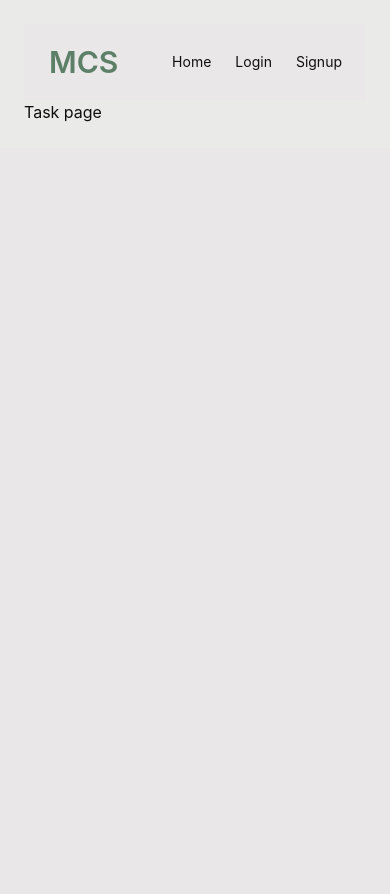
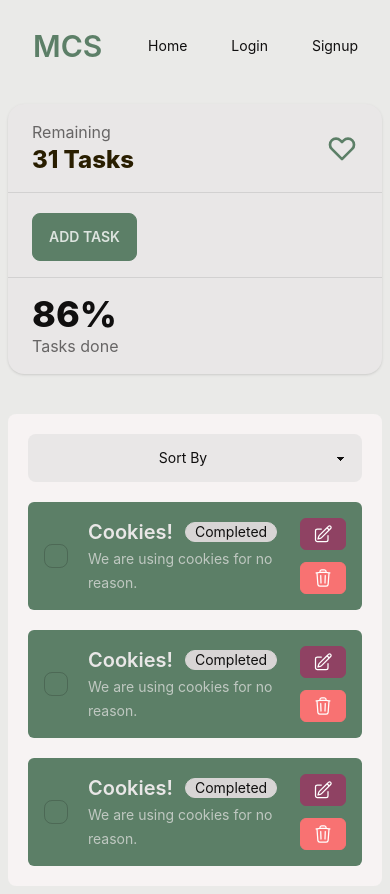
Before and after one commit to FarhanZizz/mcs-task-manager-client, a React (Create React App) app: page /tasks in a window 390 px wide. Before the commit the page ends 844 px from the top, so only its background shows below. Built offline with nearby package versions, Linux system fonts and the light colour scheme; no server answers.

Commit message:
Task Page done

```diff
--- a/package.json
+++ b/package.json
@@ -3,6 +3,7 @@
   "version": "0.1.0",
   "private": true,
   "dependencies": {
+    "@heroicons/react": "^2.0.18",
     "@testing-library/jest-dom": "^5.16.5",
     "@testing-library/react": "^13.4.0",
     "@testing-library/user-event": "^13.5.0",
--- a/src/App.js
+++ b/src/App.js
@@ -32,7 +32,7 @@ function App() {
     },
   ])
   return (
-    <div className="p-6">
+    <div className="p-2 md:p-6">
       <RouterProvider router={router}></RouterProvider>
     </div>
   )
--- a/src/Components/Navbar.js
+++ b/src/Components/Navbar.js
@@ -7,14 +7,14 @@ const Navbar = () => {
 
   const navigate = useNavigate()
   return (
-    <div className="navbar bg-base-100">
+    <div className="navbar ">
       <div className="flex-1">
         <Link to="/" className="btn btn-ghost text-accent normal-case text-3xl">
           MCS
         </Link>
       </div>
       <div className="flex-none">
-        <ul className="menu menu-horizontal md:gap-20 px-1">
+        <ul className="menu menu-horizontal gap-5 md:gap-20 px-1">
           <NavLink
             className={({ isActive }) =>
               isActive
--- /dev/null
+++ b/src/Components/Task.js
@@ -0,0 +1,33 @@
+import React from "react"
+import { PencilSquareIcon, TrashIcon } from "@heroicons/react/24/outline"
+
+const Task = () => {
+  return (
+    <div className="card bg-accent rounded-md text-neutral-content">
+      <div className="card-body flex-row justify-between items-center gap-5 p-4">
+        <div className="flex gap-5 items-center">
+          <input type="checkbox" className="checkbox" />
+          <div>
+            <div className="flex items-center gap-3">
+              <h2 className="card-title">Cookies!</h2>
+              <div className="badge badge-ghost">Completed</div>
+            </div>
+            <span className="text-sm opacity-70">
+              We are using cookies for no reason.
+            </span>
+          </div>
+        </div>
+        <div className="flex flex-col md:flex-row gap-3">
+          <label className="btn btn-secondary btn-sm rounded-md text-white">
+            <PencilSquareIcon className="h-5 w-5 " />
+          </label>
+          <button className="btn btn-error btn-sm rounded-md text-white">
+            <TrashIcon className="h-5 w-5 " />
+          </button>
+        </div>
+      </div>
+    </div>
+  )
+}
+
+export default Task
--- /dev/null
+++ b/src/Components/TaskStat.js
@@ -0,0 +1,135 @@
+import React from "react"
+import { useFormik } from "formik"
+import * as Yup from "yup"
+
+const TaskStat = ({ user }) => {
+  const validationSchema = Yup.object().shape({
+    title: Yup.string().required("Title is required"),
+    message: Yup.string().required("Description is required"),
+  })
+
+  const taskAddHandler = (values) => {
+    console.log("Clicked", values)
+    closeModal()
+  }
+
+  const formik = useFormik({
+    initialValues: {
+      title: "",
+      message: "",
+    },
+    validationSchema: validationSchema,
+    onSubmit: taskAddHandler,
+  })
+
+  function closeModal() {
+    const modal = document.getElementById("add_task")
+    modal.close()
+  }
+
+  return (
+    <div className="stats stats-vertical lg:stats-horizontal shadow">
+      <div className="stat">
+        <div className="stat-figure text-accent">
+          <svg
+            xmlns="http://www.w3.org/2000/svg"
+            fill="none"
+            viewBox="0 0 24 24"
+            className="inline-block w-8 h-8 stroke-current"
+          >
+            <path
+              strokeLinecap="round"
+              strokeLinejoin="round"
+              strokeWidth="2"
+              d="M4.318 6.318a4.5 4.5 0 000 6.364L12 20.364l7.682-7.682a4.5 4.5 0 00-6.364-6.364L12 7.636l-1.318-1.318a4.5 4.5 0 00-6.364 0z"
+            ></path>
+          </svg>
+        </div>
+        <div className="stat-title">Remaining</div>
+        <div className="stat-value text-2xl text-neutral">31 Tasks</div>
+      </div>
+
+      <div className="stat">
+        <div className="stat-title"></div>
+        <div className="stat-value text-secondary">
+          <label htmlFor="add_task" className="btn btn-accent">
+            Add Task
+          </label>
+        </div>
+      </div>
+
+      <div className="stat">
+        {user?.photoURL && (
+          <div className="stat-figure text-accent">
+            <div className="avatar online">
+              <div className="w-16 rounded-full">
+                <img
+                  referrerPolicy="no-referrer"
+                  src={user.photoURL}
+                  alt="user"
+                />
+              </div>
+            </div>
+          </div>
+        )}
+        <div className="stat-value">86%</div>
+        <div className="stat-title">Tasks done</div>
+      </div>
+
+      <input type="checkbox" id="add_task" className="modal-toggle" />
+      <div className="modal">
+        <div className="modal-box">
+          <h3 className="font-bold text-lg">Add New Task</h3>
+          <form onSubmit={formik.handleSubmit}>
+            <div className="form-control my-5 mb-8">
+              <input
+                type="text"
+                required
+                placeholder="TITLE"
+                name="title"
+                className={`input input-bordered rounded-none border-0 border-b-2 input-accent w-full focus:outline-none ${
+                  formik.errors.title && formik.touched.title && "input-error"
+                }`}
+                value={formik.values.title}
+                onChange={formik.handleChange}
+                onBlur={formik.handleBlur}
+              />
+              {formik.errors.title && formik.touched.title && (
+                <div className="input-feedback">{formik.errors.title}</div>
+              )}
+            </div>
+            <div className="form-control my-5">
+              <textarea
+                required
+                placeholder="DESCRIPTION"
+                name="message"
+                className={`input input-bordered rounded-none border-0 border-b-2 input-accent w-full h-20 focus:outline-none ${
+                  formik.errors.message &&
+                  formik.touched.message &&
+                  "input-error"
+                }`}
+                value={formik.values.message}
+                onChange={formik.handleChange}
+                onBlur={formik.handleBlur}
+              ></textarea>
+              {formik.errors.message && formik.touched.message && (
+                <div className="input-feedback">{formik.errors.message}</div>
+              )}
+            </div>
+
+            <div className="modal-action mt-10">
+              <label htmlFor="add_task" className="btn btn-error text-white">
+                Cancel
+              </label>
+              <button type="submit" className="btn btn-accent text-white">
+                Add Data
+              </button>
+            </div>
+          </form>
+        </div>
+      </div>
+    </div>
+  )
+}
+
+export default TaskStat
--- a/src/Pages/Tasks.js
+++ b/src/Pages/Tasks.js
@@ -1,7 +1,31 @@
-import React from "react"
+import React, { useContext } from "react"
+import { AuthContext } from "../AuthProvider/AuthProvider"
+import TaskStat from "../Components/TaskStat"
+import Task from "../Components/Task"
 
 const Tasks = () => {
-  return <div>Task page</div>
+  const { user } = useContext(AuthContext)
+  return (
+    <div className="grid gap-10 justify-center mt-5">
+      <TaskStat user={user} />
+      <div className="bg-[#f7f3f3] grid grid-cols-1 gap-5 rounded-lg p-5">
+        <select
+          defaultValue="sort"
+          className="select select-ghost bg-base-100 justify-center focus:outline-none text-center "
+        >
+          <option value="sort" disabled hidden>
+            Sort By
+          </option>
+          <option value="completed">Completed Tasks</option>
+          <option value="incompleted">Incomplete Tasks</option>
+          <option value="created">Created At</option>
+        </select>
+        <Task />
+        <Task />
+        <Task />
+      </div>
+    </div>
+  )
 }
 
 export default Tasks
```
Also changed, not shown: 1 other file (tests, documents, lock files or other folders).
